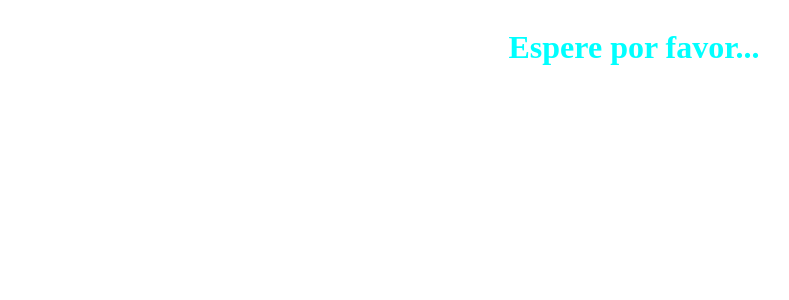
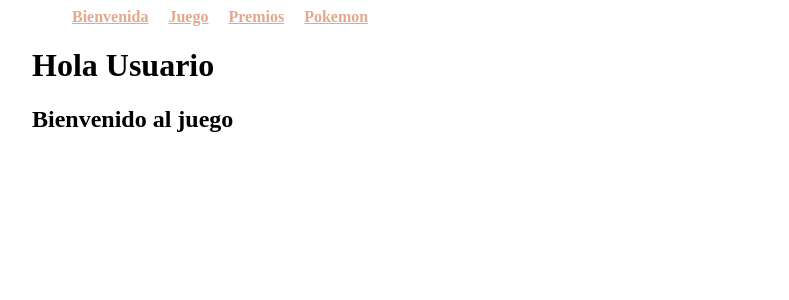
Before and after one commit to David-Masabanda/pw_u2_v_p4_jm-, a Vue app: page /#/ in a window 1280 px wide. Shown: the top 300 px of the page, without its empty margins (6-795 px from the left). Built offline with nearby package versions, Linux system fonts and the light colour scheme; no server answers.

Commit message:
Taller 26

```diff
--- a/package.json
+++ b/package.json
@@ -9,7 +9,8 @@
   },
   "dependencies": {
     "core-js": "^3.8.3",
-    "vue": "^3.2.13"
+    "vue": "^3.2.13",
+    "vue-router": "^4.2.4"
   },
   "devDependencies": {
     "@vue/cli-plugin-babel": "~5.0.0",
--- a/src/App.vue
+++ b/src/App.vue
@@ -1,28 +1,18 @@
 <template>
-
-  <PokemonPage/>
-
+  <NavBar/>
+  <router-view />
 </template>
 
 <script>
+import NavBar from "./modules/pokemon/components/NavBar.vue";
+export default {
+  name: "App",
 
-import CaracolaMagica from './components/CaracolaMagica.vue';
-import Contador from "./components/Contador.vue";
-
-import PokemonPage from "./modules/pokemon/pages/PokemonPages.vue"
-
-
-export default {
-  //Options API
-  name: "App",
   components: {
-    Contador,
-    CaracolaMagica,
-    PokemonPage,
+    NavBar,
   },
 };
 </script>
-
 <style scoped>
 #app {
   font-family: Avenir, Helvetica, Arial, sans-serif;
--- a/src/main.js
+++ b/src/main.js
@@ -3,4 +3,6 @@ import App from './App.vue'
 
 import './css/estilos.css'
 
-createApp(App).mount('#app')
+import router from './router/router'
+
+createApp(App).use(router).mount('#app')
--- /dev/null
+++ b/src/modules/pokemon/components/NavBar.vue
@@ -0,0 +1,27 @@
+<template>
+  <div>
+    <router-link to="/">Bienvenida</router-link >
+    <router-link  to="/juego">Juego</router-link >
+    <router-link  to="/premios">Premios</router-link >
+    <router-link  to="/pokemon">Pokemon</router-link >
+  </div>
+</template>
+
+<script>
+export default {
+
+}
+</script>
+
+<style>
+div{
+    padding: 0 30px;
+
+}
+div a{
+    font-weight: bold;
+    color: rgb(228, 168, 141);
+    margin: 0 10px;
+}
+
+</style>
--- /dev/null
+++ b/src/modules/pokemon/pages/BienvenidaPage.vue
@@ -0,0 +1,16 @@
+<template>
+
+<h1>Hola Usuario</h1>
+<h2>Bienvenido al juego</h2>
+
+</template>
+
+<script>
+export default {
+
+}
+</script>
+
+<style>
+
+</style>
--- /dev/null
+++ b/src/modules/pokemon/pages/JuegoPage.vue
@@ -0,0 +1,15 @@
+<template>
+  <h1>Completa el juego</h1>
+  <img
+    src="https://www.crashbandicoot.com/content/dam/atvi/Crash/crash-touchui/lava/meta-images/rumble-meta-img.jpg"
+    alt=""
+  />
+</template>
+
+<script>
+export default {};
+</script>
+
+<style scoped>
+
+</style>
--- /dev/null
+++ b/src/modules/pokemon/pages/NoEncontradaPage.vue
@@ -0,0 +1,14 @@
+<template>
+  <h1>Error 404</h1>
+  <p>Pagina no encontrada</p>
+</template>
+
+<script>
+export default {
+
+}
+</script>
+
+<style>
+
+</style>
--- /dev/null
+++ b/src/modules/pokemon/pages/PremiosPage.vue
@@ -0,0 +1,24 @@
+<template>
+
+  <h1>Premios</h1>
+
+  <h2>Estos son los premios que podrías ganar</h2>
+  <img src="https://gmedia.playstation.com/is/image/SIEPDC/ps5-product-thumbnail-01-en-14sep21?$facebook$" alt="">
+
+</template>
+
+
+
+
+<script>
+
+export default {};
+
+</script>
+
+
+
+
+<style>
+
+</style>
```
Also changed, not shown: src/router/router.js (added, +43 -0 lines), 1 other file (tests, documents, lock files or other folders).
